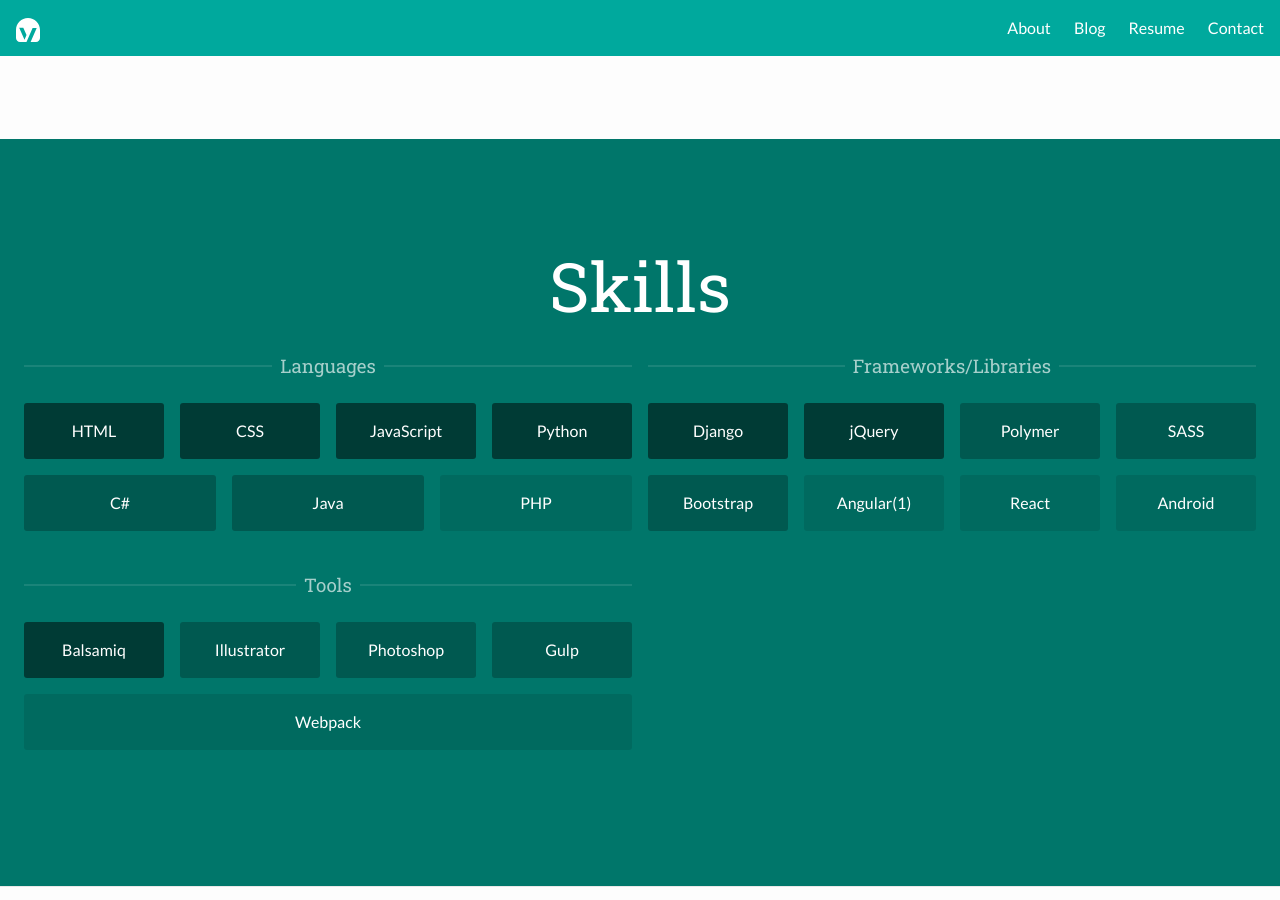
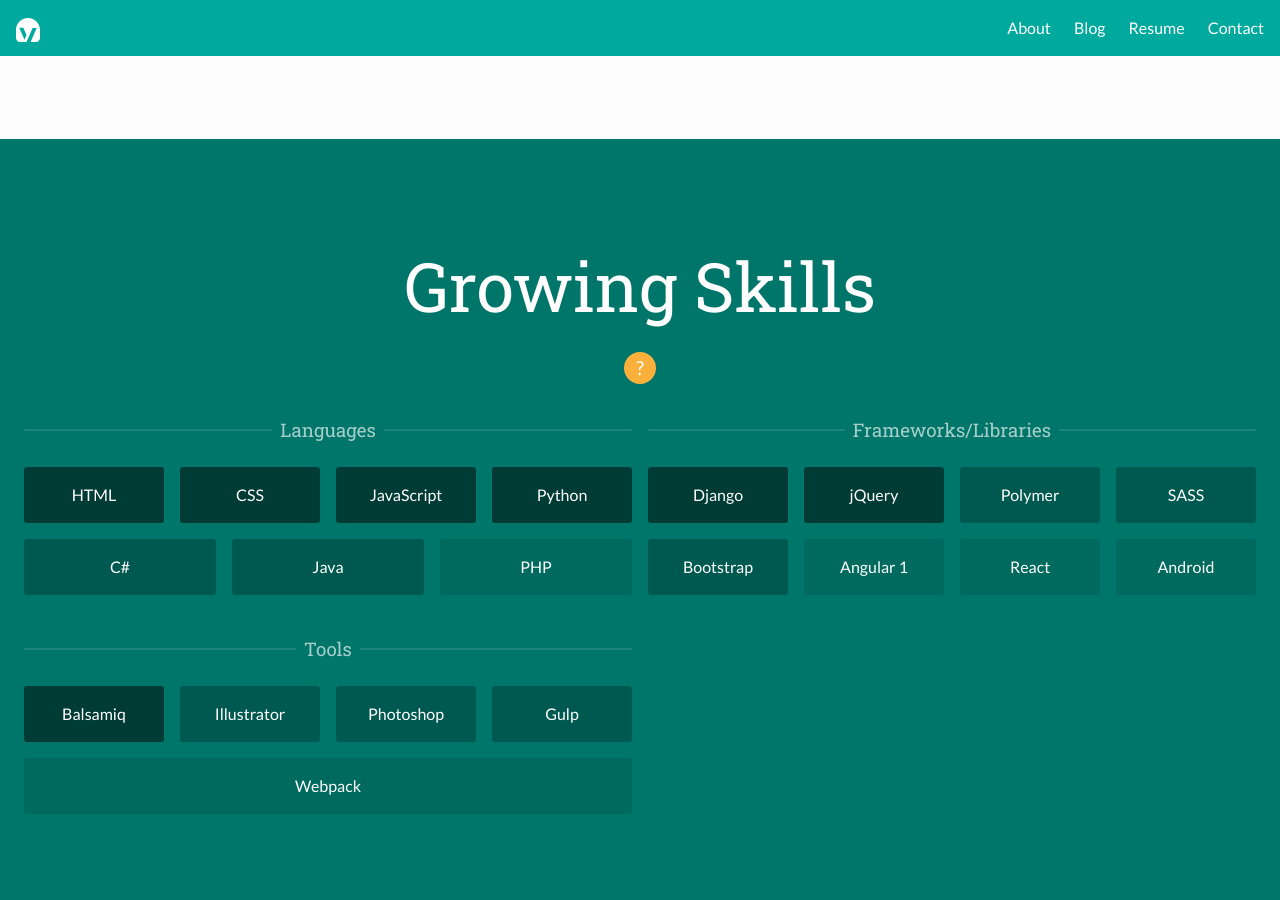
Before and after one commit to vleong2332/site2.0, a Jekyll site: the page built from index.md, in a window 1280 px wide and 900 px high, scrolled down 1445 px. Built offline with Jekyll 4.4.1, drawn with Linux system fonts in a browser that asks for light colours.

Commit message:
Refactor skills; Add legend back

```diff
--- a/_includes/profile.html
+++ b/_includes/profile.html
@@ -1,7 +1,7 @@
 <div class="profile">
   <a class="anchor"></a>
-  <h1>Well-rounded Developer</h1>
   <div class="wrapper">
+    <h1>Well-rounded Developer</h1>
     {% for block in site.data.profile.blocks %}
       <div class="profile-block">
         <img class="profile-block-icon" src="{{ block.icon | relative_url }}" />
--- a/_includes/skills.html
+++ b/_includes/skills.html
@@ -1,8 +1,24 @@
 <div class="skills">
   <a class="anchor"></a>
-  <h1>Skills</h1>
+  <div class="wrapper">
 
-  <div class="wrapper">
+    <div class="section-header">
+      <h1>Growing Skills</h1>
+      <div class="tooltip legend">
+        ?
+        <div class="tooltip-content skill-group">
+          <div class="skill conf">
+            <p>Confident</p>
+          </div>
+          <div class="skill comf">
+            <p>Comfortable</p>
+          </div>
+          <div class="skill dab">
+            <p>Dabbled</p>
+          </div>
+        </div>
+      </div>
+    </div>
 
     <!-- <h3>Legend</h3>
     <div class="skill-group">
@@ -17,41 +33,18 @@
       </div>
     </div> -->
 
+    {% for skill in site.data.skills.skills %}
       <div class="category">
-      <h3 class="category-title">Languages</h3>
+        <h3 class="category-title">{{ skill.category }}</h3>
         <div class="skill-group">
-        {% for language in site.data.skills.languages %}
-          <div class="skill {{ language.level }}">
-            <p>{{ language.name }}</p>
-            <!-- <p>{{ language.level }}</p> -->
+          {% for item in skill.items %}
+            <div class="skill {{ item.level }}">
+              <p>{{ item.name }}</p>
             </div>
           {% endfor %}
         </div>
       </div>
-
-    <div class="category">
-      <h3 class="category-title">Frameworks/Libraries</h3>
-      <div class="skill-group">
-        {% for framework in site.data.skills.frameworks %}
-          <div class="skill {{ framework.level }}">
-            <p>{{ framework.name }}</p>
-            <!-- <p>{{ framework.level }}</p> -->
-          </div>
     {% endfor %}
-      </div>
-    </div>
-
-    <div class="category">
-      <h3 class="category-title">Tools</h3>
-      <div class="skill-group">
-        {% for tool in site.data.skills.tools %}
-          <div class="skill {{ tool.level }}">
-            <p>{{ tool.name }}</p>
-            <!-- <p>{{ tool.level }}</p> -->
-          </div>
-        {% endfor %}
-      </div>
-    </div>
 
   </div>
 </div>
--- a/_sass/site/_skills.scss
+++ b/_sass/site/_skills.scss
@@ -5,10 +5,56 @@
   color: #FFF;
   text-align: center;
 
+
   .wrapper {
     display: flex;
     flex-direction: column;
     flex-wrap: wrap;
+  }
+
+  .section-header {
+    margin-bottom: 2rem;
+    flex: 1 1 100%;
+    width: 100%;
+  }
+
+  .legend {
+    font-size: 120%;
+  }
+
+  .tooltip {
+    position: relative;
+    display: flex;
+    width: 2rem;
+    height: 2rem;
+    align-items: center;
+    justify-content: center;
+    background-color: $tertiary-color;
+    margin: 0 auto;
+    border-radius: 50%;
+    transition: background-color 222ms ease-in-out;
+
+    .tooltip-content {
+      position: absolute;
+      display: none;
+      background-color: $tertiary-color;
+      font-size: 0.9rem;
+      border-radius: 8px;
+      border: 1px solid $tertiary-color;
+      margin: 0;
+      left: 50%;
+      top: 75%;
+      transform: translateX(-50%);
+    }
+
+    &:hover {
+      background-color: $tertiary-color;
+
+      .tooltip-content {
+        display: block;
+      }
+
+    }
   }
 
   .category {
@@ -60,16 +106,17 @@
     padding: 1rem;
     border-radius: 3px;
     box-sizing: border-box;
+    white-space: nowrap;
 
-    &.confident {
+    &.conf {
       background-color: rgba(0, 0, 0, 0.5);
     }
 
-    &.comfortable {
+    &.comf {
       background-color: rgba(0, 0, 0, 0.25);
     }
 
-    &.dabbled {
+    &.dab {
       background-color: rgba(0, 0, 0, 0.1);
     }
 
```
Also changed, not shown: _data/skills.json (+30 -79 lines). Lines whose indentation alone changed are shown as unchanged.
